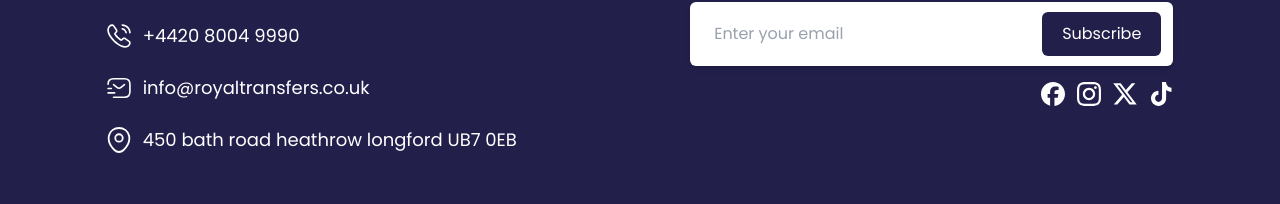
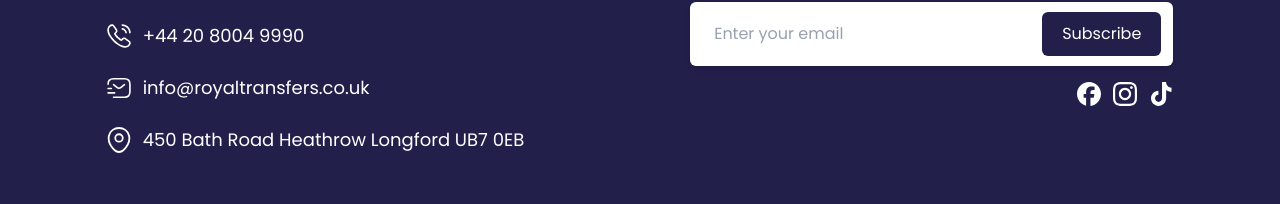
Before and after one commit to quantum-builds/royal-transfer, a Next.js app: page /about in a window 1280 px wide. Shown: the part 3406-3610 px from the top of the page. Built offline with nearby package versions, Linux system fonts and the light colour scheme.

Commit message:
update: links

```diff
--- a/src/app/components/sections/FooterSection.tsx
+++ b/src/app/components/sections/FooterSection.tsx
@@ -6,26 +6,28 @@ import {
   MailVector,
   LocationVector,
   TikTokIcon,
-  XIcon,
 } from "@/assets";
 import Image from "next/image";
 import EmailBox from "../EmailBox";
 import Link from "next/link";
 
 const CONTACT_DETAILS = [
-  { image: PhoneVector, text: "+4420 8004 9990" },
+  { image: PhoneVector, text: "+44 20 8004 9990" },
   {
     image: MailVector,
     text: "info@royaltransfers.co.uk",
   },
   {
     image: LocationVector,
-    text: "450 bath road heathrow longford UB7 0EB",
+    text: "450 Bath Road Heathrow Longford UB7 0EB",
   },
 ];
 
-const SOCIAL_ICONS = [FacebookIcon, InstagramIcon, XIcon, TikTokIcon];
-
+const SOCIAL_ICONS = [
+  { icon: FacebookIcon, link: "https://www.facebook.com/royaltransfersuk/" },
+  { icon: InstagramIcon, link: "https://www.instagram.com/royal_transfersuk/" },
+  { icon: TikTokIcon, link: "https://www.tiktok.com/@royaltransfersuk" },
+];
 export default function FooterSection() {
   return (
     <footer className="bg-blue h-[800px] md:h-[700px]   text-white flex flex-col justify-center">
@@ -70,12 +72,18 @@ export default function FooterSection() {
               <EmailBox />
               <div className="flex justify-end gap-3">
                 {SOCIAL_ICONS.map((icon, index) => (
-                  <Image
+                  <a
                     key={index}
-                    src={icon}
-                    alt={icon}
-                    className="w-4 h-4 md:w-6 md:h-6"
-                  />
+                    href={icon.link}
+                    target="_blank"
+                    rel="noopener noreferrer"
+                  >
+                    <Image
+                      src={icon.icon}
+                      alt={icon.icon}
+                      className="w-4 h-4 md:w-6 md:h-6"
+                    />
+                  </a>
                 ))}
               </div>
             </div>
@@ -84,12 +92,18 @@ export default function FooterSection() {
             <EmailBox />
             <div className="flex gap-3">
               {SOCIAL_ICONS.map((icon, index) => (
-                <Image
+                <a
                   key={index}
-                  src={icon}
-                  alt={icon}
-                  className="w-4 h-4 md:w-6 md:h-6"
-                />
+                  href={icon.link}
+                  target="_blank"
+                  rel="noopener noreferrer"
+                >
+                  <Image
+                    src={icon.icon}
+                    alt={icon.icon}
+                    className="w-4 h-4 md:w-6 md:h-6"
+                  />
+                </a>
               ))}
             </div>
           </div>
```
